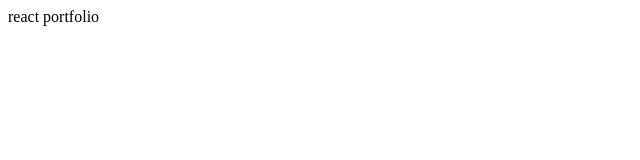
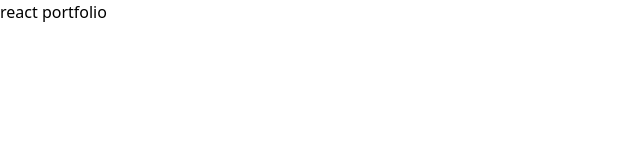
Before and after one commit to nairo-mudumane/react-portfolio-app, a React (Vite) app: page / in a window 1280 px wide. Shown: the top 160 px of the page, without its empty margins (0-640 px from the left). Built offline with nearby package versions, Linux system fonts and the light colour scheme.

Commit message:
installed tailwind and mui

```diff
--- a/index.html
+++ b/index.html
@@ -3,8 +3,15 @@
 
 <head>
   <meta charset="UTF-8" />
+  <meta name="viewport" content="width=device-width, initial-scale=1.0" />
   <link rel="icon" type="image/svg+xml" href="/src/favicon.svg" />
-  <meta name="viewport" content="width=device-width, initial-scale=1.0" />
+  <link rel="stylesheet" href="https://fonts.googleapis.com/css?family=Roboto:300,400,500,700&display=swap" />
+
+  <!-- tailwind css -->
+  <link rel="stylesheet" href="https://cdnjs.cloudflare.com/ajax/libs/tailwindcss/2.2.19/tailwind.min.css"
+    integrity="sha512-wnea99uKIC3TJF7v4eKk4Y+lMz2Mklv18+r4na2Gn1abDRPPOeef95xTzdwGD9e6zXJBteMIhZ1+68QC5byJZw=="
+    crossorigin="anonymous" referrerpolicy="no-referrer" />
+
   <title>Mudumane</title>
 </head>
 
--- a/package.json
+++ b/package.json
@@ -8,12 +8,16 @@
     "preview": "vite preview"
   },
   "dependencies": {
+    "@mui/material": "^5.8.3",
+    "@mui/styled-engine-sc": "^5.8.0",
     "react": "^18.0.0",
-    "react-dom": "^18.0.0"
+    "react-dom": "^18.0.0",
+    "styled-components": "^5.3.5"
   },
   "devDependencies": {
     "@types/react": "^18.0.0",
     "@types/react-dom": "^18.0.0",
+    "@types/styled-components": "^5.1.25",
     "@vitejs/plugin-react": "^1.3.0",
     "typescript": "^4.6.3",
     "vite": "^2.9.9"
--- a/src/global/Colors.ts
+++ /dev/null
@@ -1,19 +0,0 @@
-export const GlobalColors = {
-    white1: "#d2d2da",
-    white2: "#454767",
-    white3: "#2e3c5f",
-
-    black1: "#333",
-
-    blue1: "#217de0",
-    blue2: "#344675",
-    blue3: "#1f2251",
-
-    bgDark1: "#1e2327",
-    bgDark2: "#161b22",
-
-    gray1: "#BCB4B4",
-    gray2: "#363636",
-
-    error: "#c10439",
-};
```
Also changed, not shown: 1 other file (tests, documents, lock files or other folders).
